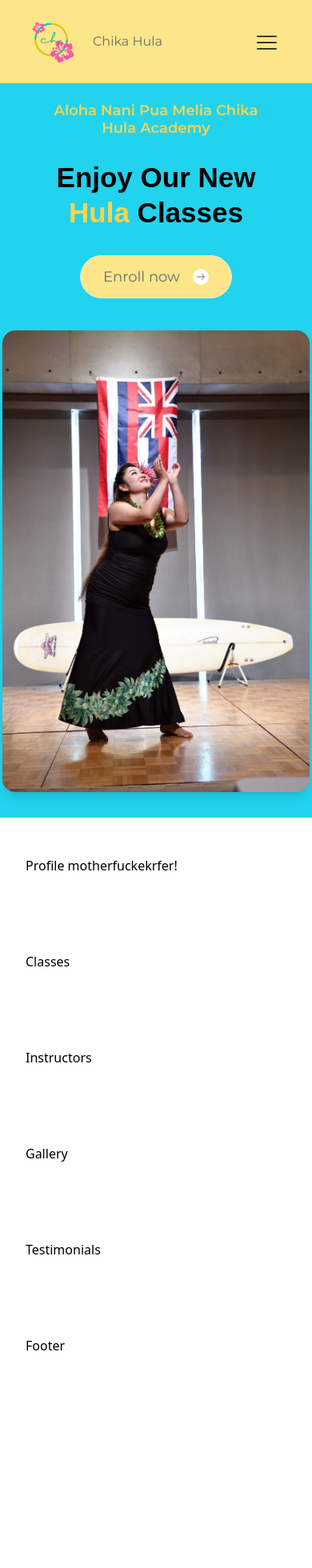
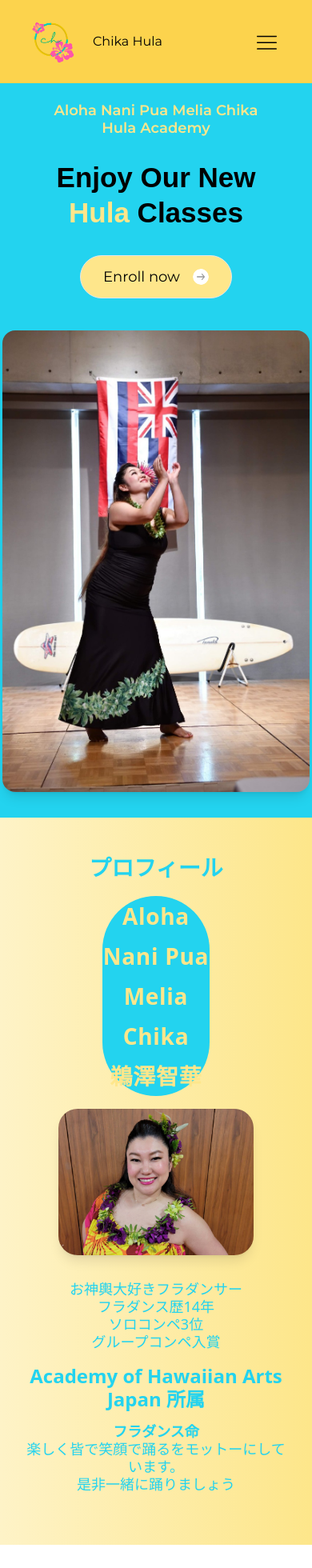
Before and after one commit to masarumoribe/chika-hula, a React (Vite) app: page / in a window 390 px wide. Shown: the top 1960 px of the page at 80% size. Before the commit the page ends 1742 px from the top, so only its background shows below. Built offline with nearby package versions, Linux system fonts and the light colour scheme; a web font is replaced by a local one.

Commit message:
profile section created and responsive

```diff
--- a/src/App.jsx
+++ b/src/App.jsx
@@ -5,7 +5,7 @@ const App = () => (
   <main className="relative">
     <Nav />
     <section className=""><Hero /></section>
-    <section className="padding"><Profile /></section>
+    <section className=""><Profile /></section>
     <section className="padding"><Classes /></section>
     <section className="padding"><Instructors /></section>
     <section className="padding"><Gallery /></section>
--- a/src/assets/images/index.js
+++ b/src/assets/images/index.js
@@ -2,6 +2,8 @@ import bigShoe1 from './big-shoe1.png'
 import bigShoe2 from './big-shoe2.png'
 import bigShoe3 from './big-shoe3.png'
 import heroPhoto from './chika-hula.jpg'
+
+import profile from './profile.jpg'
 
 import customer1 from './customer1.jpeg'
 import customer2 from './customer2.svg'
@@ -28,6 +30,8 @@ export {
     bigShoe3,
     heroPhoto,
 
+    profile,
+
     customer1,
     customer2,
 
--- a/src/components/Button.jsx
+++ b/src/components/Button.jsx
@@ -1,6 +1,6 @@
 const Button = ({ label, iconURL }) => {
   return (
-    <button className='flex justify-center items-center gap-2 px-7 py-4 border font-montserrat text-lg leading-none bg-amber-200 rounded-full text-slate-gray'>
+    <button className='flex justify-center items-center gap-2 px-7 py-4 border font-montserrat text-lg leading-none bg-primary rounded-full text-slate-gray'>
         {label}
         <img
             src={iconURL}
--- a/src/components/Nav.jsx
+++ b/src/components/Nav.jsx
@@ -14,7 +14,7 @@ const Nav = () => {
   }
 
   return (
-    <header className='fixed z-20 w-full bg-amber-200'>
+    <header className='fixed z-20 w-full bg-amber-300'>
       <nav className='flex justify-between items-center max-container px-3 md:px-[30px]'>
         <div>
           <a href="/" className={logo ? 'hidden' : 'flex flex-row justify-center items-center font-montserrat text-slate-gray'}>
--- a/src/index.css
+++ b/src/index.css
@@ -1,9 +1,15 @@
 @import url("https://fonts.googleapis.com/css2?family=Montserrat:wght@100;200;300;400;500;600;700;800;900&family=Palanquin:wght@100;200;300;400;500;600;700&display=swap");
 @import url("https://fonts.googleapis.com/css2?family=Palanquin:wght@100;200;300;400;500;600;700&display=swap");
+@import url('https://fonts.googleapis.com/css2?family=Noto+Sans+JP:wght@100..900&display=swap');
 
 @tailwind base;
 @tailwind components;
 @tailwind utilities;
+
+:root {
+  --primary: rgba(254, 230, 139);
+  --secondary: rgba(35, 211, 239);
+}
 
 * {
   margin: 0;
--- a/src/sections/Hero.jsx
+++ b/src/sections/Hero.jsx
@@ -7,13 +7,13 @@ const Hero = () => {
   return (
     <section
     id="home"
-    className=" relative w-full flex flex-col md:flex-row justify-center items-center min-h-screen bg-cyan-400 overflow-hidden pt-24 xl:px-36">
+    className="relative w-full flex flex-col md:flex-row justify-center items-center min-h-screen bg-secondary overflow-hidden pt-24 xl:px-36">
       <div className="md:w-[60%] flex flex-col justify-center items-center md:items-start p-8 md:p-10 text-center md:text-left">
-        <p className="text-lg md:text-2xl xl:text-3xl xl:leading-10 font-semibold text-amber-300 font-montserrat">Aloha Nani Pua Melia Chika <br/> Hula Academy</p>
+        <p className="text-lg md:text-2xl xl:text-3xl xl:leading-10 font-semibold text-primary font-montserrat">Aloha Nani Pua Melia Chika <br/> Hula Academy</p>
         <h1 className="mt-5 text-[clamp(35px,5vw,50px)] xl:text-4xl leading-tight font-bold font-palanquin">
-          <div className="bg-cyan-400/90 pt-2">Enjoy Our New</div>
-          <div className="bg-cyan-400/90 pb-2">
-            <span className="text-amber-300">Hula</span> Classes
+          <div className="bg-secondary/90 pt-2">Enjoy Our New</div>
+          <div className="bg-secondary/90 pb-2">
+            <span className="text-primary">Hula</span> Classes
           </div>
         </h1>
         <p className="hidden md:block text-slate-600 text-md xl:text-lg xl:leading-8 leading-6 mt-6 md:mt-8 max-w-md">
--- a/src/sections/Profile.jsx
+++ b/src/sections/Profile.jsx
@@ -1,7 +1,59 @@
+// import { profile } from '../assets/images'
+
+// function Profile() {
+//   return (
+//     <section id='profile' className='relative w-full min-h-screen bg-primary p-8'>
+//       <div className='py-4 text-center text-3xl'>
+//         <h1 className='font-notoSansJp text-center font-semibold'>プロフィール</h1>
+//         <h2>Aloha Nani Pua Melia Chika</h2>
+//         <h2>鵜澤智華</h2>
+//       </div>
+//       <img src={profile} alt='profile picture' className="w-full h-auto object-cover rounded-2xl shadow-lg"/>
+//       <div className='text-center py-4'>
+//         <p>お神輿大好きフラダンサー</p>
+//         <p>フラダンス歴14年</p>
+//         <p>ソロコンペ3位</p>
+//         <p>グループコンペ入賞</p>
+//         <h2>Academy of Hawaiian Arts Japan 所属</h2>
+//         <p>フラダンス命</p>
+//         <p>楽しく皆で笑顔で踊るをモットーにしています。是非一緒に踊りましょう</p>
+//       </div>
+//     </section>
+//   )
+// }
+
+// export default Profile
+
+import { profile } from '../assets/images';
+
 function Profile() {
   return (
-    <div>Profile motherfuckekrfer!</div>
-  )
+    <section id='profile' className='relative w-full min-h-screen bg-gradient-to-r from-amber-100 to-amber-200 p-8'>
+      <div className='py-4 text-center text-3xl'>
+        <h1 className='font-notoSansJp text-center font-semibold text-secondary animate-bounce'>プロフィール</h1>
+        <div className='bg-secondary rounded-full mx-24'>
+          <h2 className='text-primary font-semibold tracking-wide'>Aloha Nani Pua Melia Chika</h2>
+          <h2 className='text-primary font-semibold tracking-wide'>鵜澤智華</h2>
+        </div>
+      </div>
+      <div className='flex flex-col justify-center items-center md:flex-row md:gap-5 md:my-24'>
+          <img
+            src={profile}
+            alt='profile picture'
+            className="w-3/4 md:w-1/2 h-auto object-cover rounded-3xl shadow-lg hover:scale-105 transform transition-transform duration-500"
+          />
+        <div className='text-center md:text-left py-8'>
+          <p className='text-lg lg:text-3xl lg:leading-tight text-secondary font-light'>お神輿大好きフラダンサー</p>
+          <p className='text-lg lg:text-3xl lg:leading-tight text-secondary font-light'>フラダンス歴14年</p>
+          <p className='text-lg lg:text-3xl lg:leading-tight text-secondary font-light'>ソロコンペ3位</p>
+          <p className='text-lg lg:text-3xl lg:leading-tight text-secondary font-light'>グループコンペ入賞</p>
+          <h2 className='text-2xl lg:text-3xl lg:leading-tight text-secondary font-bold mt-4'>Academy of Hawaiian Arts Japan 所属</h2>
+          <p className='text-lg lg:text-3xl lg:leading-tight text-secondary font-bold mt-4'>フラダンス命</p>
+          <p className='text-lg lg:text-3xl lg:leading-tight text-secondary font-light'>楽しく皆で笑顔で踊るをモットーにしています。<br/>是非一緒に踊りましょう</p>
+        </div>
+      </div>
+    </section>
+  );
 }
 
-export default Profile
+export default Profile;
--- a/tailwind.config.js
+++ b/tailwind.config.js
@@ -20,13 +20,11 @@ export default {
       fontFamily: {
         palanquin: ['Palanquin', 'sans-serif'],
         montserrat: ['Montserrat', 'sans-serif'],
+        notoSansJp: ['Noto Sans JP', 'sans-serif']
       },
       colors: {
-        'primary': "#ECEEFF",
-        "coral-red": "#FF6452",
-        "slate-gray": "#6D6D6D",
-        "pale-blue": "#F5F6FF",
-        "white-400": "rgba(255, 255, 255, 0.80)"
+        primary: "var(--primary)",
+        secondary: "var(--secondary)"
       },
       boxShadow: {
         '3xl': '0 10px 40px rgba(0, 0, 0, 0.1)'
```
Also changed, not shown: src/assets/images/profile.jpg (added).
